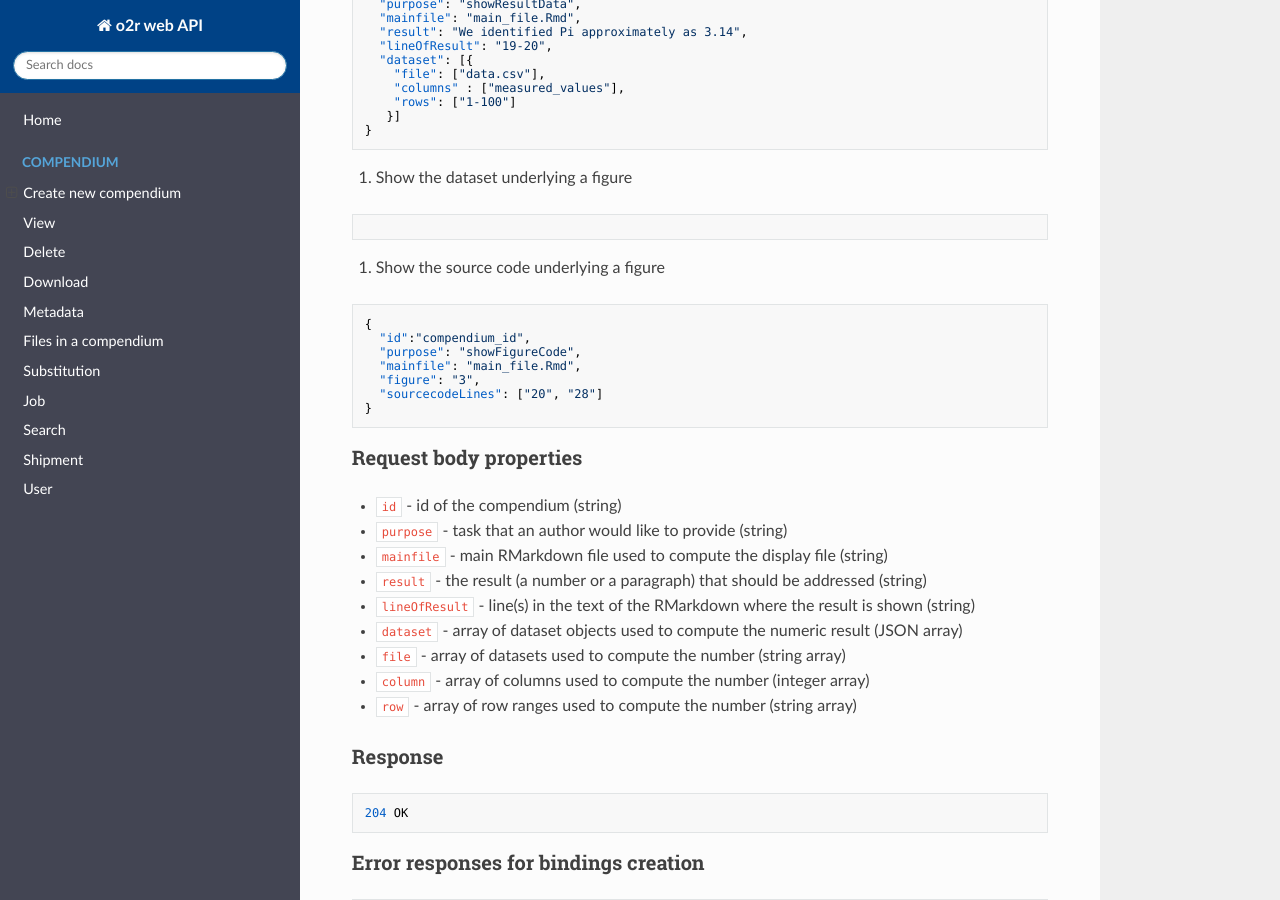
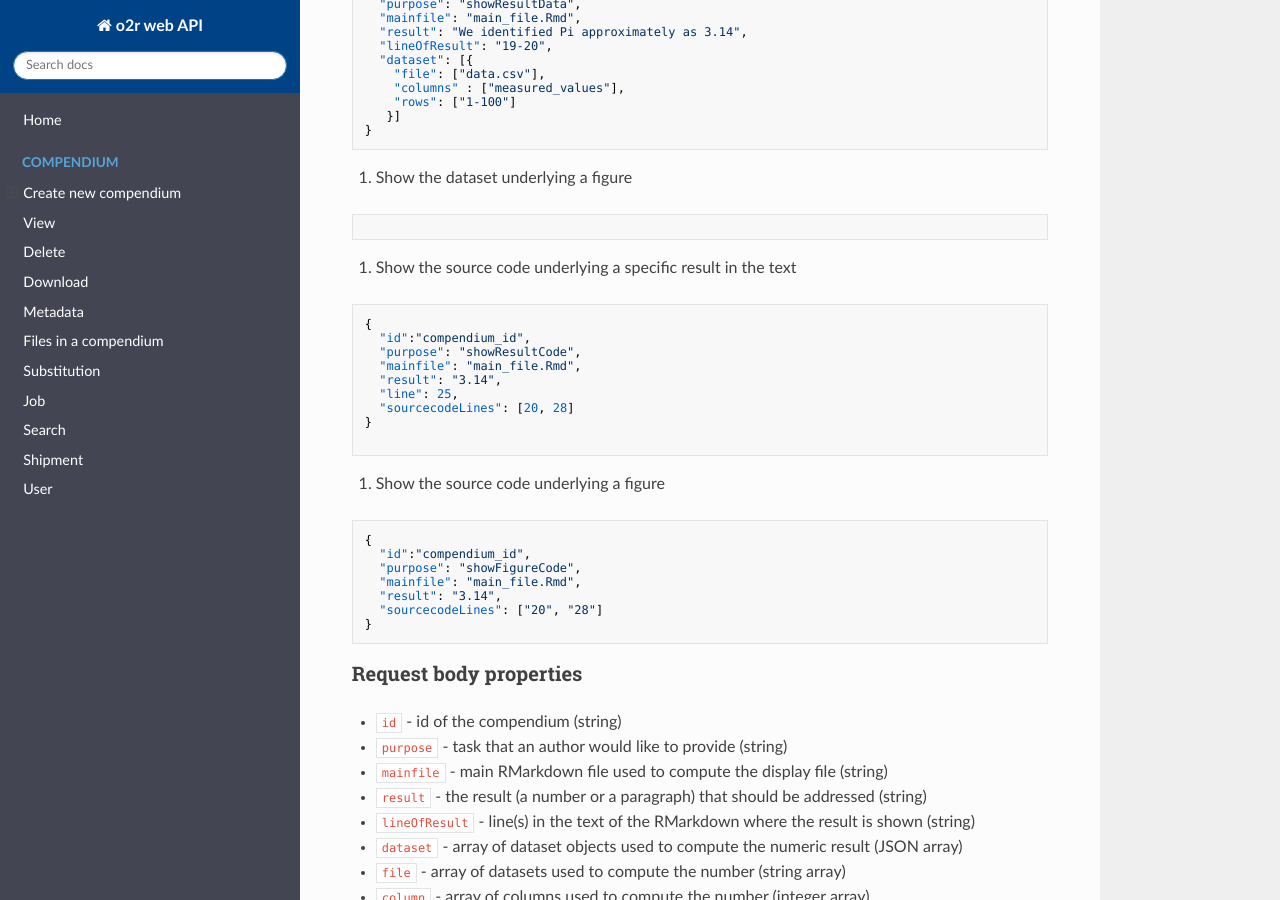
Before and after one commit to o2r-project/api, an MkDocs documentation site: the page built from docs/compendium/bindings.md, in a window 1280 px wide and 900 px high, scrolled down 1563 px. Built offline with MkDocs 1.6.1, drawn with Linux system fonts in a browser that asks for light colours; nearby versions of some CDN libraries; old or Windows-style settings are respelled for this version of MkDocs.

Commit message:
'show code underlying specific result' - binding

````diff
--- a/docs/compendium/bindings.md
+++ b/docs/compendium/bindings.md
@@ -67,13 +67,26 @@ The final JSON object might thus be different for each purpose.
 ```json
 ```
 
+5. Show the source code underlying a specific result in the text
+```json
+{
+  "id":"compendium_id",
+  "purpose": "showResultCode",
+  "mainfile": "main_file.Rmd",
+  "result": "3.14",
+  "line": 25,
+  "sourcecodeLines": [20, 28]
+}
+
+```
+
 6. Show the source code underlying a figure
 ```json
 {
   "id":"compendium_id",
   "purpose": "showFigureCode",
   "mainfile": "main_file.Rmd",
-  "figure": "3",
+  "result": "3.14",
   "sourcecodeLines": ["20", "28"]
 }
 ```
````
